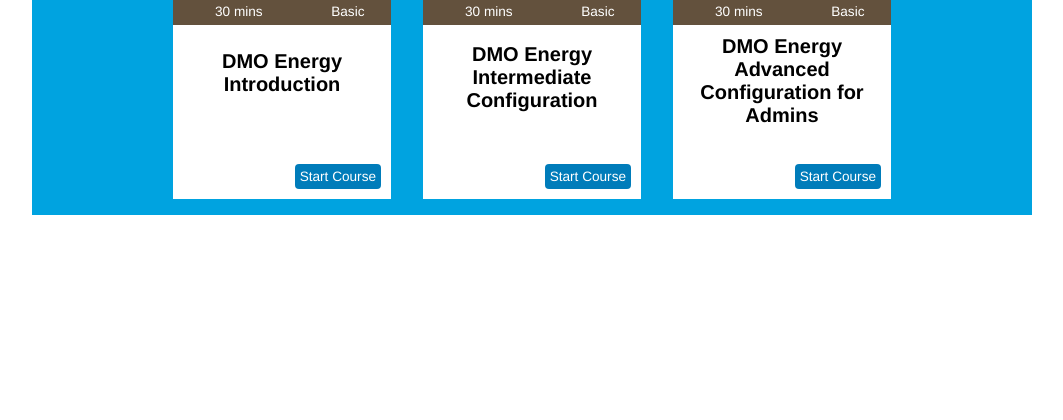
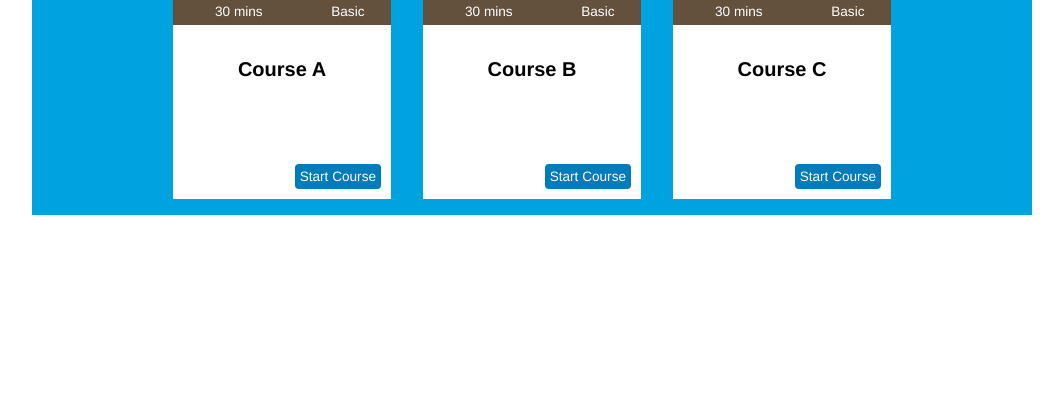
Before and after one commit to moukhikgupta5/Hacko-5-kasukabe-defence-force, a Django app: page / in a window 1280 px wide. Shown: the part 275-695 px from the top of the page, without its empty margins (108-1171 px from the left). Run offline with Django 3.2, Linux system fonts and the light colour scheme; a user stored in the database is signed in; some web fonts are replaced.

Commit message:
Update home.html

```diff
--- a/TopEducation/Templates/home.html
+++ b/TopEducation/Templates/home.html
@@ -41,7 +41,20 @@ Following Tania Ruscia's tutorial on creating your own responsive dropdown navig
   </section>
   <h1>Welcome {{user.username}}</h1>
   <div class="courses">
-    <div class="card" MadCap:conditions="role.dmo-reg-energy-spec, group.rbs,module.dmo-energy,prod.dmo"><div class="front"><div class="bg" style="background-image: url('jpg');"></div><p class="details"><span class="duration">30 mins</span><span class="level">Basic</span></p><h3 class="title">DMO Energy Introduction</h3><p class="button"><a class="btn" title="start course" href="#">Start Course</a></p></div><div class="back"><h3 class="title">DMO Energy Introduction</h3>
+    <div class="card" MadCap:conditions="role.dmo-reg-energy-spec, group.rbs,module.dmo-energy,prod.dmo"><div class="front"><div class="bg" style="background-image: url('jpg');"></div><p class="details"><span class="duration">30 mins</span><span class="level">Basic</span></p><h3 class="title">Course A</h3><p class="button"><a class="btn" title="start course" href="#">Start Course</a></p></div><div class="back"><h3 class="title">Course A</h3>
+        <p class="desc">Course A</p>
+        <p class="button"><a class="btn" title="start course" href="#">Start Course</a></p>
+      </div>
+    </div>
+    <div class="card" MadCap:conditions="role.dmo-reg-energy-spec, group.rbs,module.dmo-energy,prod.dmo">
+      <div class="front">
+        <div class="bg" style="background-image: url('https://images.unsplash.com/photo-1614308460927-5024ba2e1dcb?crop=entropy&cs=tinysrgb&fit=max&fm=jpg&ixid=MnwxNDU4OXwwfDF8cmFuZG9tfHx8fHx8fHx8MTYxNTg0MDI0MQ&ixlib=rb-1.2.1&q=80&w=400');"></div>
+        <p class="details"><span class="duration">30 mins</span><span class="level">Basic</span></p>
+        <h3 class="title">Course B</h3>
+        <p class="button"><a class="btn" title="start course" href="#">Start Course</a></p>
+      </div>
+      <div class="back">
+        <h3 class="title">Course B</h3>
         <p class="desc">Introduction to DMO Energy</p>
         <p class="button"><a class="btn" title="start course" href="#">Start Course</a></p>
       </div>
@@ -50,25 +63,12 @@ Following Tania Ruscia's tutorial on creating your own responsive dropdown navig
       <div class="front">
         <div class="bg" style="background-image: url('https://images.unsplash.com/photo-1614308460927-5024ba2e1dcb?crop=entropy&cs=tinysrgb&fit=max&fm=jpg&ixid=MnwxNDU4OXwwfDF8cmFuZG9tfHx8fHx8fHx8MTYxNTg0MDI0MQ&ixlib=rb-1.2.1&q=80&w=400');"></div>
         <p class="details"><span class="duration">30 mins</span><span class="level">Basic</span></p>
-        <h3 class="title">DMO Energy Intermediate Configuration</h3>
+        <h3 class="title">Course C</h3>
         <p class="button"><a class="btn" title="start course" href="#">Start Course</a></p>
       </div>
       <div class="back">
-        <h3 class="title">DMO Energy Intermediate Configuration</h3>
-        <p class="desc">Introduction to DMO Energy</p>
-        <p class="button"><a class="btn" title="start course" href="#">Start Course</a></p>
-      </div>
-    </div>
-    <div class="card" MadCap:conditions="role.dmo-reg-energy-spec, group.rbs,module.dmo-energy,prod.dmo">
-      <div class="front">
-        <div class="bg" style="background-image: url('https://images.unsplash.com/photo-1614308460927-5024ba2e1dcb?crop=entropy&cs=tinysrgb&fit=max&fm=jpg&ixid=MnwxNDU4OXwwfDF8cmFuZG9tfHx8fHx8fHx8MTYxNTg0MDI0MQ&ixlib=rb-1.2.1&q=80&w=400');"></div>
-        <p class="details"><span class="duration">30 mins</span><span class="level">Basic</span></p>
-        <h3 class="title">DMO Energy Advanced Configuration for Admins</h3>
-        <p class="button"><a class="btn" title="start course" href="#">Start Course</a></p>
-      </div>
-      <div class="back">
-        <h3 class="title">DMO Energy Advanced Configuration for Admins</h3>
-        <p class="desc">Introduction to DMO Energy</p>
+        <h3 class="title">Course C</h3>
+        <p class="desc">Course C</p>
         <p class="button"><a class="btn" title="start course" href="#">Start Course</a></p>
       </div>
     </div>
```
